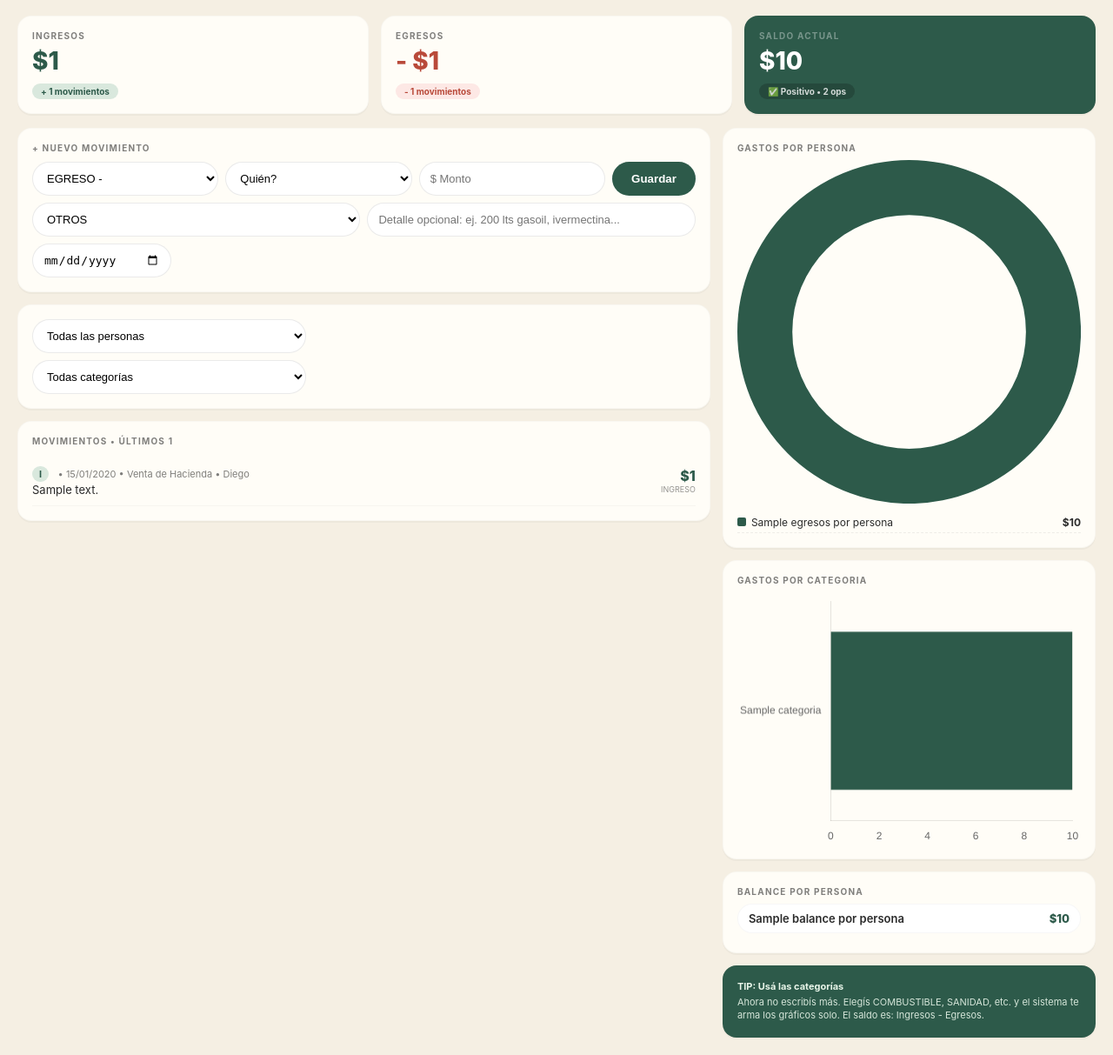
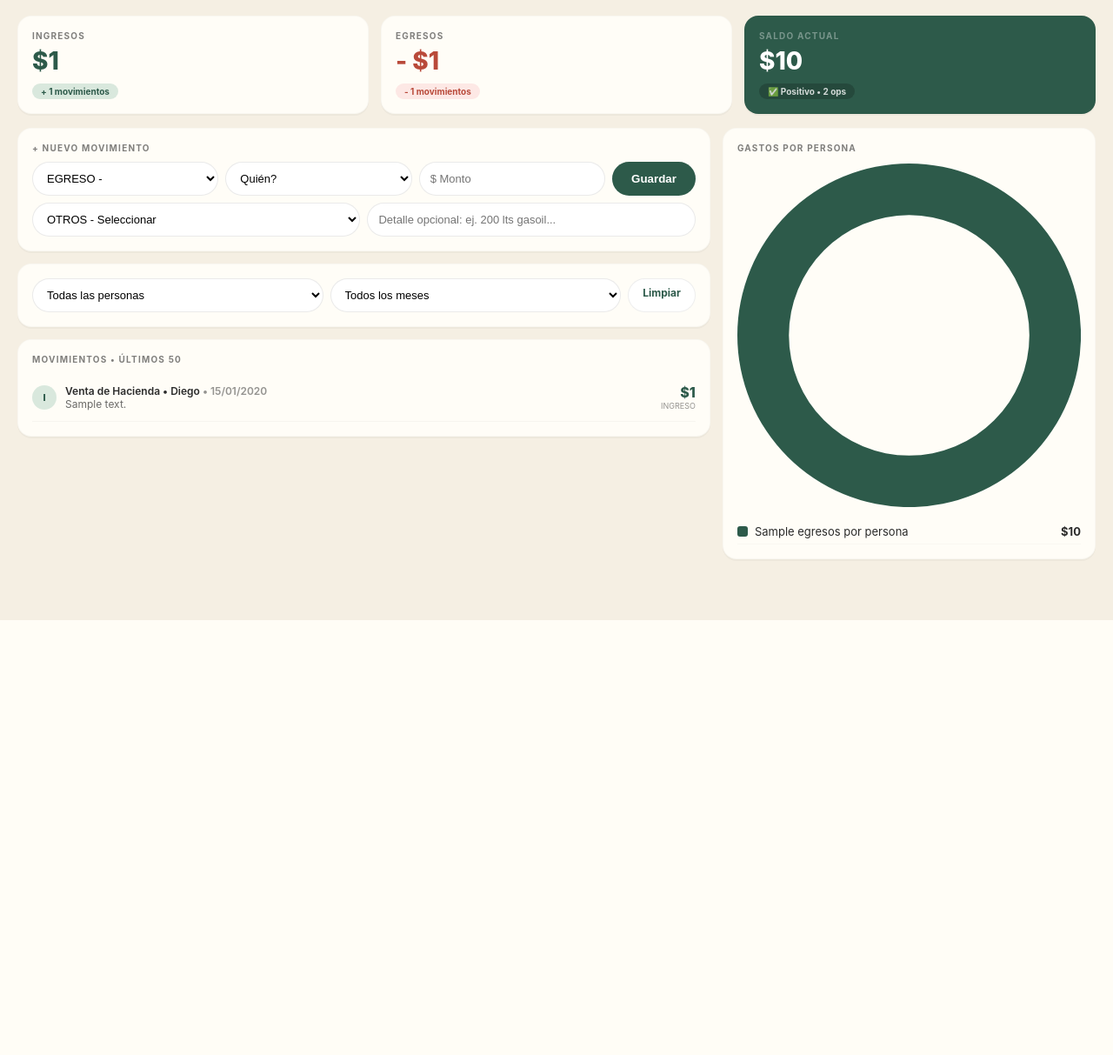
Before and after one commit to marcomoretic71-prog/inggaset, a Django app: template caja/templates/caja/dashboard.html in a window 1280 px wide. Shown: the part 87-1300 px from the top of the page at 87% size. After the commit the page ends 800 px from the top, so only its background shows below. Run offline with Django 5.2, Linux system fonts and the light colour scheme; data comes from the database, SQL or seed files in the repository; tables that the repository leaves empty hold one stand-in row (values such as "Sample post"); the template is opened without the code that fills it: values that come from a table or form of the project are taken from there, most other values are stand-ins (such as "Sample title", 1, 10 or a date in 2020).

Commit message:
Vuelve a version limpia con select categoria

```diff
--- a/caja/templates/caja/dashboard.html
+++ b/caja/templates/caja/dashboard.html
@@ -25,8 +25,8 @@
   .form-grid-2{display:grid;grid-template-columns:1fr 1fr;gap:8px}
   select,input{width:100%;padding:10px 12px;border-radius:20px;border:1px solid #00000015;background:white;font-size:13px;box-sizing:border-box}
   .btn-save{background:var(--green);color:white;border:0;padding:10px 22px;border-radius:20px;font-weight:700;cursor:pointer}
-  .list-item{display:flex;justify-content:space-between;align-items:center;padding:10px 0;border-bottom:1px solid #00000008}
-  .movs{max-height:400px;overflow:auto}
+  .list-item{display:flex;justify-content:space-between;align-items:center;padding:12px 0;border-bottom:1px solid #00000008}
+  .movs{max-height:600px;overflow:auto}
   @media(max-width:900px){.grid3{grid-template-columns:1fr}.main{grid-template-columns:1fr}.form-grid{grid-template-columns:1fr 1fr}.form-grid-2{grid-template-columns:1fr}}
 </style>
 </head>
@@ -83,7 +83,7 @@
         </div>
         <div class="form-grid-2">
           <select name="categoria" required>
-            <option value="OTROS">OTROS</option>
+            <option value="OTROS">OTROS - Seleccionar</option>
             <option value="VENTA_HACIENDA">VENTA DE HACIENDA</option>
             <option value="COMPRA_HACIENDA">COMPRA DE HACIENDA</option>
             <option value="SANIDAD">SANIDAD / VACUNAS</option>
@@ -92,109 +92,80 @@
             <option value="PERSONAL">PERSONAL / SUELDOS</option>
             <option value="MANTENIMIENTO">MANTENIMIENTO / REPUESTOS</option>
           </select>
-          <input type="text" name="descripcion" placeholder="Detalle opcional: ej. 200 lts gasoil, ivermectina...">
+          <input type="text" name="descripcion" placeholder="Detalle opcional: ej. 200 lts gasoil...">
         </div>
-        <input type="date" name="fecha" value="" style="margin-top:8px;max-width:160px">
       </form>
     </div>
 
-    <div class="card" style="margin-bottom:14px;display:flex;gap:8px">
-      <form method="GET" style="display:flex;gap:8px;flex-wrap:wrap">
-        <select name="persona_filtro" onchange="this.form.submit()">
+    <div class="card" style="margin-bottom:14px;display:flex;gap:8px;align-items:center">
+      <form method="GET" style="display:flex;gap:8px;flex-wrap:wrap;width:100%">
+        <select name="persona_filtro" onchange="this.form.submit()" style="flex:1">
           <option value="">Todas las personas</option>
           {% for p in personas %}
           <option value="{{ p.id }}" {% if persona_filtro == p.id|stringformat:"s" %}selected{% endif %}>{{ p.nombre }}</option>
           {% endfor %}
         </select>
-        <select name="categoria" onchange="this.form.submit()">
-          <option value="">Todas categorías</option>
-          {% for code,label in categorias %}
-          <option value="{{ code }}">{{ label }}</option>
-          {% endfor %}
+        <select name="mes" onchange="this.form.submit()" style="flex:1">
+          <option value="">Todos los meses</option>
+          <option value="1">Enero</option><option value="2">Febrero</option><option value="3">Marzo</option><option value="4">Abril</option>
+          <option value="5">Mayo</option><option value="6">Junio</option><option value="7">Julio</option><option value="8">Agosto</option>
+          <option value="9">Septiembre</option><option value="10">Octubre</option><option value="11">Noviembre</option><option value="12">Diciembre</option>
         </select>
-        {% if persona_filtro or categoria_filtro %}<a href="{% url 'caja_dashboard' %}" class="btn-light" style="border:1px solid #0001">Limpiar</a>{% endif %}
+        <a href="{% url 'caja_dashboard' %}" class="btn-light" style="border:1px solid #0001">Limpiar</a>
       </form>
     </div>
 
     <div class="card">
-      <div class="kpi-label" style="margin-bottom:10px">MOVIMIENTOS • ÚLTIMOS {{ movimientos|length }}</div>
+      <div class="kpi-label" style="margin-bottom:10px">MOVIMIENTOS • ÚLTIMOS 50</div>
       <div class="movs">
       {% for m in movimientos %}
         <div class="list-item">
-          <div>
-            <span style="font-size:11px;font-weight:700;padding:2px 8px;border-radius:10px;background:{% if m.tipo == 'INGRESO' %}#d9e8dd{% else %}#fde8e5{% endif %};color:{% if m.tipo == 'INGRESO' %}#2d5a4a{% else %}#b94a3a{% endif %}">{{ m.tipo|first }}</span>
-            <span style="font-size:11px;opacity:.6;margin-left:6px">• {{ m.fecha|date:"d/m/Y" }} • {{ m.get_categoria_display }} {% if m.responsable %}• {{ m.responsable.nombre }}{% endif %}</span>
-            <div style="font-size:13px;margin-top:2px">{{ m.descripcion|default:"(sin detalle)" }}</div>
+          <div style="display:flex;gap:10px;align-items:center">
+            <div style="width:28px;height:28px;border-radius:50%;display:flex;align-items:center;justify-content:center;font-size:11px;font-weight:800;background:{% if m.tipo == 'INGRESO' %}#d9e8dd{% else %}#fde8e5{% endif %};color:{% if m.tipo == 'INGRESO' %}#2d5a4a{% else %}#b94a3a{% endif %}">{{ m.tipo|first }}</div>
+            <div>
+              <div style="font-size:12px;font-weight:600">{{ m.get_categoria_display }} {% if m.responsable %}• {{ m.responsable.nombre }}{% endif %} <span style="opacity:.5">• {{ m.fecha|date:"d/m/Y" }}</span></div>
+              <div style="font-size:12px;opacity:.7">{{ m.descripcion|default:"(sin detalle)" }}</div>
+            </div>
           </div>
           <div style="text-align:right">
             <div style="font-weight:800;color:{% if m.tipo == 'INGRESO' %}#2d5a4a{% else %}#b94a3a{% endif %}">{% if m.tipo == 'EGRESO' %}-{% endif %}${{ m.monto|floatformat:0 }}</div>
-            <div style="font-size:9px;opacity:.5">{{ m.get_tipo_display|upper }}</div>
+            <div style="font-size:9px;opacity:.5">{{ m.tipo }}</div>
           </div>
         </div>
       {% empty %}
-        <p style="opacity:.5;font-size:13px">No hay movimientos todavía.</p>
+        <p style="opacity:.5;font-size:13px">No hay movimientos.</p>
       {% endfor %}
       </div>
     </div>
   </div>
 
   <div>
-    <div class="card" style="margin-bottom:14px">
-      <div class="kpi-label" style="margin-bottom:8px">GASTOS POR PERSONA</div>
-      <canvas id="chartPersona" height="220"></canvas>
-      <div style="margin-top:10px">
-        {% for e in egresos_por_persona %}
-        <div style="display:flex;justify-content:space-between;font-size:12px;padding:4px 0;border-bottom:1px dashed #0001">
-          <span><span style="display:inline-block;width:10px;height:10px;border-radius:2px;background:var(--green);margin-right:6px"></span>{{ e.persona__nombre }}</span>
-          <b>${{ e.total|floatformat:0 }}</b>
-        </div>
-        {% endfor %}
-      </div>
-    </div>
-
-    <div class="card" style="margin-bottom:14px">
-      <div class="kpi-label" style="margin-bottom:8px">GASTOS POR CATEGORIA</div>
-      <canvas id="chartCat" height="220"></canvas>
-    </div>
-
-    <div class="card" style="margin-bottom:14px">
-      <div class="kpi-label" style="margin-bottom:8px">BALANCE POR PERSONA</div>
-      {% for b in balance_por_persona %}
-      <div style="display:flex;justify-content:space-between;padding:8px 12px;background:white;border-radius:20px;margin-bottom:6px;border:1px solid #00000008">
-        <span style="font-size:13px;font-weight:600">{{ b.persona__nombre }}</span>
-        <span style="font-size:13px;font-weight:800;color:{% if b.total < 0 %}#b94a3a{% else %}#2d5a4a{% endif %}">${{ b.total|floatformat:0 }}</span>
-      </div>
-      {% endfor %}
-    </div>
-
-    <div class="card" style="background:var(--green);color:#e8f5e9">
-      <div style="font-size:11px;font-weight:700">TIP: Usá las categorías</div>
-      <div style="font-size:11px;margin-top:4px;opacity:.9;line-height:1.4">Ahora no escribís más. Elegís COMBUSTIBLE, SANIDAD, etc. y el sistema te arma los gráficos solo. El saldo es: Ingresos - Egresos.</div>
+    <div class="card">
+      <div class="kpi-label" style="margin-bottom:12px">GASTOS POR PERSONA</div>
+      <canvas id="chartPersona" height="300"></canvas>
+      <div id="legend" style="margin-top:14px"></div>
     </div>
   </div>
 </div>
 
 <script>
-const ctxP = document.getElementById('chartPersona');
-if(ctxP){
-  new Chart(ctxP, {
+const egresos = [
+  {% for e in egresos_por_persona %}{label:'{{ e.persona__nombre }}', val:{{ e.total }}},{% endfor %}
+];
+const ctx = document.getElementById('chartPersona');
+if(ctx && egresos.length>0){
+  new Chart(ctx, {
     type:'doughnut',
     data:{
-      labels:[{% for e in egresos_por_persona %}'{{ e.persona__nombre }}',{% endfor %}],
-      datasets:[{data:[{% for e in egresos_por_persona %}{{ e.total }},{% endfor %}],backgroundColor:['#2d5a4a','#5a8a6a','#8ab49a','#c2d9c7','#f4a261','#e76f51','#2a9d8f','#264653'],borderWidth:0}]
+      labels: egresos.map(e=>e.label),
+      datasets:[{data: egresos.map(e=>e.val), backgroundColor:['#2d5a4a','#4a7a6a','#6a9a7a','#8ab49a','#a8c9af','#c2d9c7','#e8d5a3','#f4a261'], borderWidth:0, hoverOffset:6}]
     },
-    options:{cutout:'68%',plugins:{legend:{display:false}}}
+    options:{cutout:'70%', plugins:{legend:{display:false}, tooltip:{callbacks:{label:function(c){return c.label+': $'+c.raw.toLocaleString()}}}} }
   });
-}
-const ctxC = document.getElementById('chartCat');
-if(ctxC){
-  new Chart(ctxC, {
-    type:'bar',
-    data:{
-      labels:[{% for e in egresos_por_categoria %}'{{ e.categoria }}',{% endfor %}],
-      datasets:[{data:[{% for e in egresos_por_categoria %}{{ e.total }},{% endfor %}],backgroundColor:'#2d5a4a'}]
-    },
-    options:{indexAxis:'y',plugins:{legend:{display:false}},scales:{x:{grid:{display:false}},y:{grid:{display:false}}}}
+  const legend = document.getElementById('legend');
+  egresos.forEach((e,i)=>{
+    const colors = ['#2d5a4a','#4a7a6a','#6a9a7a','#8ab49a','#a8c9af','#c2d9c7','#e8d5a3','#f4a261'];
+    legend.innerHTML += `<div style="display:flex;justify-content:space-between;align-items:center;padding:6px 0;border-bottom:1px solid #00000006"><div style="display:flex;align-items:center;gap:8px"><span style="width:12px;height:12px;border-radius:3px;background:${colors[i%colors.length]};display:inline-block"></span><span style="font-size:13px">${e.label}</span></div><b style="font-size:13px">$${e.val.toLocaleString()}</b></div>`;
   });
 }
 </script>
```
